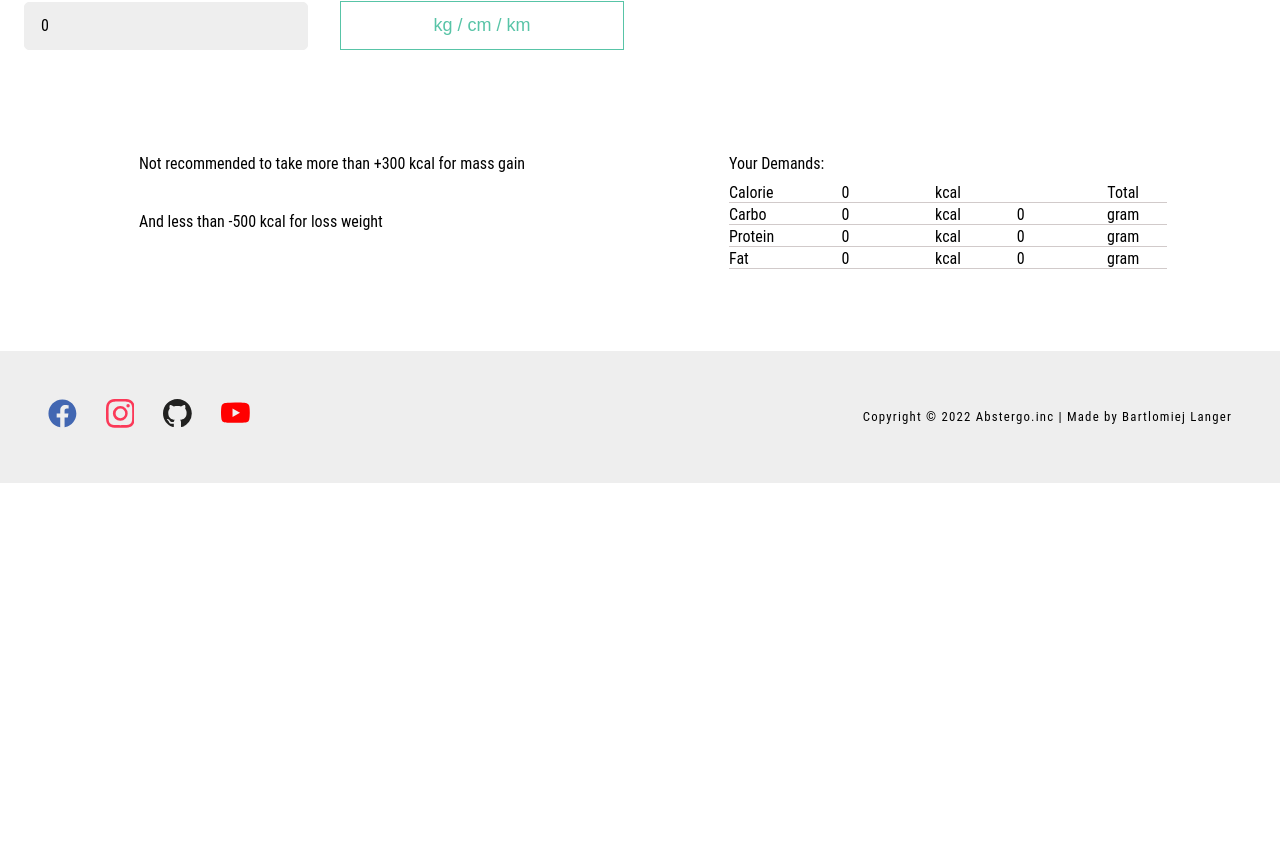
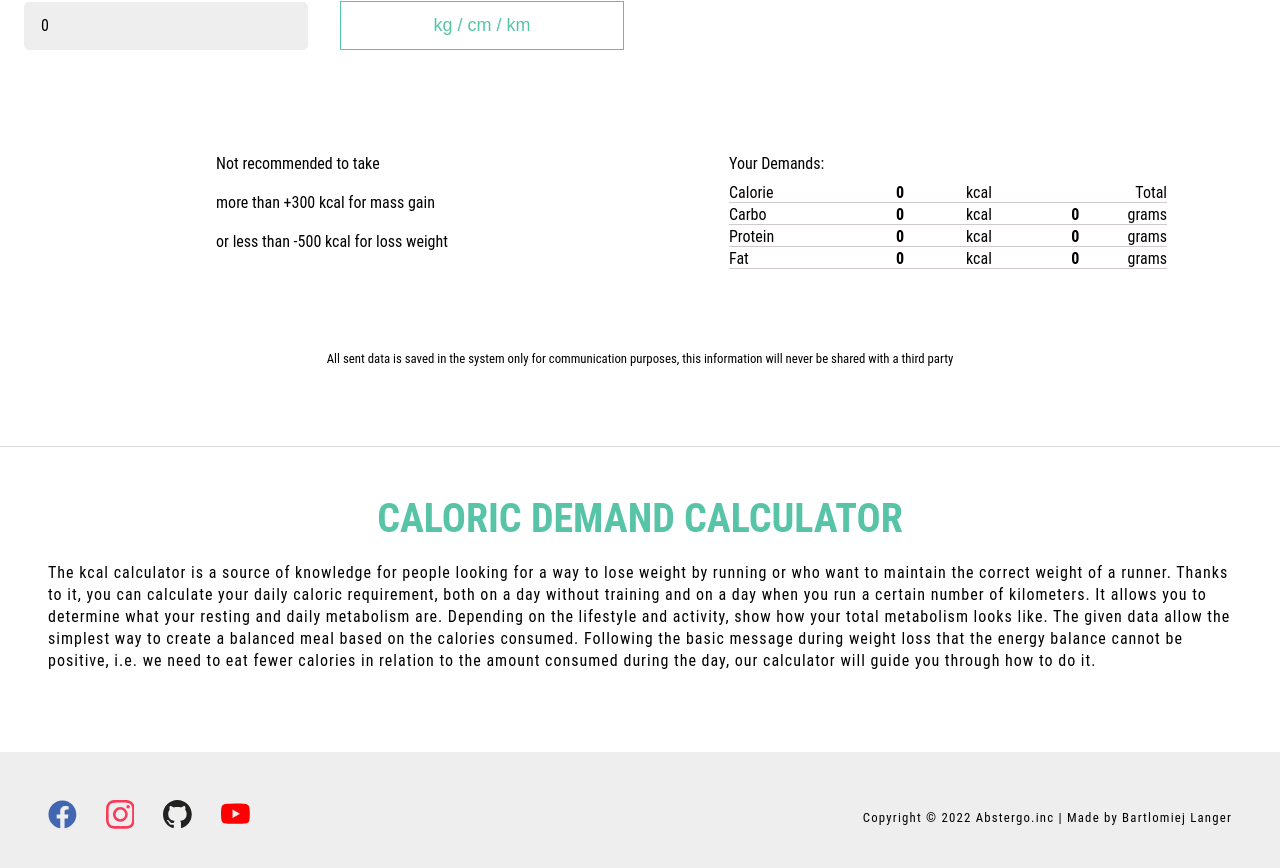
Before and after one commit to CalvinLanger/Caloric-Demand-Calculator, a React (Create React App) app: page / in a window 1280 px wide. Shown: the part 845-1713 px from the top of the page. Before the commit the page ends 1328 px from the top, so only its background shows below. Built offline with nearby package versions, Linux system fonts and the light colour scheme.

Commit message:
Rebuild logic && fix metric

```diff
--- a/package.json
+++ b/package.json
@@ -1,6 +1,6 @@
 {
   "name": "caloric-demand-calculator",
-  "version": "0.1.1",
+  "version": "0.1.2",
   "homepage": "https://CalvinLanger.io/Caloric-Demand-Calculator",
   "private": true,
   "dependencies": {
--- a/src/App.css
+++ b/src/App.css
@@ -5,6 +5,8 @@
   --darker-grey: #e1dede;
 
   --light-green: #58C4A7;
+
+  --youtube-color: #FF0000;
 }
 
 ::placeholder { /* Chrome, Firefox, Opera, Safari 10.1+ */
@@ -56,6 +58,7 @@ body {
   width: 100%;
 }
 
+
 /* WELCOME SUBTITLE */
 .subtitle p{
   padding: 10rem;
@@ -64,6 +67,7 @@ body {
   border-bottom: 1px solid var(--medium-grey);
   letter-spacing: 0.5px;
 }
+
 
 /* SECTION DATA-INPUT */
 .section-data {
@@ -118,9 +122,10 @@ input {
 
 button{
   background-color: #fff;
-  border: 1px solid #58C4A7;
-  color: #58C4A7;
+  border: 1px solid var(--light-green);
+  color: var(--light-green);
 }
+
 
 /* MACROELEMENTS OUTPUT */
 .section-macro {
@@ -140,48 +145,8 @@ button{
   justify-content: center;
 }
 
-
-
-
-
-
-
-.data-info{
-  text-align: center;
-  font-size: 0.8rem
-}
-
-.content-info{
-  display: flex;
-  flex-direction: column;
-}
-
-.content-info h1{
-  text-align: center;
-  margin-bottom: 3rem;
-  color: #58C4A7;
-  font-weight: 500;
-  font-size: 2.6rem;
-}
-
-.content-info p{
-letter-spacing: 0.2px;
-line-height: 1.6rem;
-}
-
-.content-info,
-.data-info{
-  margin: 7rem 0;
-}
-
 .table-title{
   margin-bottom: 10px;
-}
-
-.makro-table{
-  display: grid;
-  grid-template-columns: repeat(3, 1fr);
-  justify-items: center;
 }
 
 .table-section{
@@ -193,11 +158,38 @@ line-height: 1.6rem;
 }
 
 .table-equation{
-  margin: 0 25px;
+  font-weight: bold;
 }
 
+.table-equation,
 .table-unit{
+  text-align: end;
+}
+
+.data-info{
   text-align: center;
+  font-size: 0.8rem
+}
+
+
+/* SECTION INFO */
+.section-info {
+  display: grid;
+  gap: 20px;
+  padding: 3rem 3rem 5rem;
+  border-top: 1px solid var(--medium-grey);
+  margin-top: 5rem;
+}
+
+.section-info h1 {
+  text-align: center;
+  font-size: 2.5rem;
+  color: var(--light-green)
+}
+
+.section-info p {
+  letter-spacing: 1px;
+  line-height: 22px;
 }
 
 
@@ -233,7 +225,7 @@ line-height: 1.6rem;
 }
 
 .youtube-icon{
-  color: #FF0000;
+  color: var(--youtube-color);
 }
 
 .facebook-icon,
--- a/src/App.js
+++ b/src/App.js
@@ -12,28 +12,18 @@ import WorkPerformed from './components/WorkPerformed';
 
 function App() {
 
-  let restingMetabolism, dailyMetabolism, totalMetabolism, totalMetabolismGain, totalMetabolismLoose;
+  let restingMetabolism, dailyMetabolism, totalMetabolism;
   let totalCarbo, totalProtein, totalFat, totalCarboInGrams, totalProteinInGrams, totalFatInGrams;
-  let totalCarboGain, totalProteinGain, totalFatGain, totalCarboInGramsGain, totalProteinInGramsGain, totalFatInGramsGain;
-  let totalCarboLoose, totalProteinLoose, totalFatLoose, totalCarboInGramsLoose, totalProteinInGramsLoose, totalFatInGramsLoose;
-  let currentWeight, currentHeight;
 
-  // Calories in macroelemets
-  const protein = 4;
-  const carbo = 4;
-  const fat = 9;
+  // USE STATE ELEMENTS
 
   const [selectedGender, setSelectedGender] = useState('male');
   const [weight, setWeight] = useState('');
   const [height, setHeight] = useState('');
   const [age, setAge] = useState('');
-  const [activity, setActivity] = useState('lightly-active"');
+  const [activity, setActivity] = useState('lightly-active');
   const [dailySteps, setDailySteps] = useState('');
   const [metric, setMetric] = useState(true);
-
-  // Metrics unit
-  let lbs = weight * 2.205;
-  let feet = height / 30.48;
 
   function handleGenderChange(gender) {
     setSelectedGender(gender);
@@ -63,8 +53,8 @@ function App() {
     setAge(event.target.value);
   }
 
-  function handleSelectedActivity(event) {
-    setActivity(activity);
+  function handleSelectedActivity(selectedActivity) {
+    setActivity(selectedActivity);
   }
 
   function handleSteps(event) {
@@ -75,70 +65,71 @@ function App() {
     setMetric(!metric);
   }
 
-  function preventNegativeValue() {
-    if (totalMetabolismLoose <= 0 || totalCarboLoose <= 0 || totalProteinLoose <= 0 || totalFatLoose <= 0) {
-      totalCarboLoose = 0;
-      totalCarboInGramsLoose = 0;
-      totalProteinLoose = 0;
-      totalProteinInGramsLoose = 0;
-      totalFatLoose = 0;
-      totalFatInGramsLoose = 0;
-      totalMetabolismLoose = 0;
-    }
-  }
-
+  // PREVENT SHOW ANY CONTENT WITHOUT INPUT DATA!
   function inputValueEmpty() {
     if (weight === '' || height === '' || age === '') {
-      restingMetabolism = dailyMetabolism = totalMetabolism = totalMetabolismGain = totalMetabolismLoose = 0;
-      totalCarbo = totalProtein = totalFat = totalCarboInGrams = totalProteinInGrams = totalFatInGrams = 0;
-      totalCarboGain = totalProteinGain = totalFatGain = totalCarboInGramsGain = totalProteinInGramsGain = totalFatInGramsGain = 0;
+      restingMetabolism = dailyMetabolism = totalMetabolism = 0;
+      totalCarbo = totalProtein = totalFat = 0;
+      totalCarboInGrams = totalProteinInGrams = totalFatInGrams = 0;
     }
   }
 
   // BASAL BMR FOR WOMAN AND MAN
 
+  let currentWeight, currentHeight;
+
   let weightHint = "kg";
   let heightHint = "cm";
   let distanceHint = "km";
+  let distance = 100;
 
   if (metric === true) {
     currentWeight = weight;
     currentHeight = height;
   } else {
-    currentWeight = lbs;
-    currentHeight = feet;
+    currentWeight = weight * 0.453592;
+    currentHeight = height * 30.48;
     weightHint = "lbs";
     heightHint = "feet";
     distanceHint = "miles";
+    distance = 150;
   }
 
   let men_BMR = 88.362 + (13.397 * currentWeight) + (4.799 * currentHeight) - (5.677 * age);
   let woman_BMR = 447.593 + (9.247 * weight) + (3.098 * height) - (4.330 * age);
 
-  // LEVEL OF ACTIVITY
+  // LEVEL OF ACTIVITY AND DAILY STEPS
   function handleActiveMetabolism(dailySteps) {
-    dailySteps = dailySteps * 0.04;
+
+    let steps = dailySteps * distance;
+
     if (activity === "lightly-active") {
       dailyMetabolism = restingMetabolism * 1.2;
-      totalMetabolism = dailyMetabolism + dailySteps;
+      totalMetabolism = dailyMetabolism + steps;
     } else if (activity === "moderately-active") {
+      dailyMetabolism = restingMetabolism * 1.3;
+      totalMetabolism = dailyMetabolism + steps;
+    } else if (activity === "very-active") {
       dailyMetabolism = restingMetabolism * 1.4;
-      totalMetabolism = dailyMetabolism + dailySteps;
-    } else if (activity === "very-active") {
-      dailyMetabolism = restingMetabolism * 1.6;
-      totalMetabolism = dailyMetabolism + dailySteps;
+      totalMetabolism = dailyMetabolism + steps;
     } else if (activity === "extra-active") {
-      dailyMetabolism = restingMetabolism * 1.8;
-      totalMetabolism = dailyMetabolism + dailySteps;
+      dailyMetabolism = restingMetabolism * 1.5;
+      totalMetabolism = dailyMetabolism + steps;
     }
+
+    // ROUNDED CALCULATION RESULTS
+    restingMetabolism = Math.round(restingMetabolism);
     dailyMetabolism = Math.round(dailyMetabolism);
-    restingMetabolism = Math.round(restingMetabolism);
     totalMetabolism = Math.round(totalMetabolism);
-    totalMetabolismGain = Math.round(totalMetabolism + 300);
-    totalMetabolismLoose = Math.round(totalMetabolism - 500);
+
   }
 
   function calcMacro() {
+
+    let carbo = 4;
+    let protein = 4;
+    let fat = 9;
+
     totalCarbo = Math.round((totalMetabolism * 0.5));
     totalCarboInGrams = Math.round(totalCarbo / carbo);
 
@@ -148,23 +139,6 @@ function App() {
     totalFat = Math.round((totalMetabolism * 0.25));
     totalFatInGrams = Math.round(totalProtein / fat);
 
-    totalCarboGain = Math.round((totalMetabolismGain * 0.5));
-    totalCarboInGramsGain = Math.round(totalCarboGain / carbo);
-
-    totalProteinGain = Math.round((totalMetabolismGain * 0.25));
-    totalProteinInGramsGain = Math.round(totalProteinGain / protein);
-
-    totalFatGain = Math.round((totalMetabolismGain * 0.25));
-    totalFatInGramsGain = Math.round(totalProteinGain / fat);
-
-    totalCarboLoose = Math.round((totalMetabolismLoose * 0.5));
-    totalCarboInGramsLoose = Math.round(totalCarboLoose / carbo);
-
-    totalProteinLoose = Math.round((totalMetabolismLoose * 0.25));
-    totalProteinInGramsLoose = Math.round(totalProteinLoose / protein);
-
-    totalFatLoose = Math.round((totalMetabolismLoose * 0.25));
-    totalFatInGramsLoose = Math.round(totalProteinLoose / fat);
   }
 
   if (selectedGender === "male") {
@@ -173,14 +147,12 @@ function App() {
     handleActiveMetabolism(dailySteps);
     calcMacro();
     inputValueEmpty();
-    preventNegativeValue();
   } else if (selectedGender === "female") {
     restingMetabolism = woman_BMR;
     totalMetabolism = restingMetabolism;
     handleActiveMetabolism(dailySteps);
     calcMacro();
     inputValueEmpty();
-    preventNegativeValue();
   }
 
 
@@ -230,8 +202,9 @@ function App() {
 
         {/* MACROELEMENTS HINT'S */}
         <div className='macro-col-1'>
-          <p>Not recommended to take more than +300 kcal for mass gain</p>
-          <p>And less than -500 kcal for loss weight</p>
+          <p>Not recommended to take</p>
+          <p>more than +300 kcal for mass gain</p>
+          <p>or less than -500 kcal for loss weight</p>
 
         </div>
 
@@ -250,37 +223,11 @@ function App() {
 
       </div>
 
+      <p className='data-info'>All sent data is saved in the system only for communication purposes, this information will never be shared with a third party</p>
 
-      {/* <div className='makro-table'>
-        <MacroDemand
-          titleName="Gain weight"
-          totalKcal={totalMetabolismGain}
-          carboKcal={totalCarboGain}
-          carboGrams={totalCarboInGramsGain}
-          proteinKcal={totalProteinGain}
-          proteinGrams={totalProteinInGramsGain}
-          fatKcal={totalFatGain}
-          fatGrams={totalFatInGramsGain} />
-        <MacroDemand titleName="Keep weight"
-          totalKcal={totalMetabolism}
-          carboKcal={totalCarbo}
-          carboGrams={totalCarboInGrams}
-          proteinKcal={totalProtein}
-          proteinGrams={totalProteinInGrams}
-          fatKcal={totalFat}
-          fatGrams={totalFatInGrams} />
-        <MacroDemand titleName="Loose weight"
-          totalKcal={totalMetabolismLoose}
-          carboKcal={totalCarboLoose}
-          carboGrams={totalCarboInGramsLoose}
-          proteinKcal={totalProteinLoose}
-          proteinGrams={totalProteinInGramsLoose}
-          fatKcal={totalFatLoose}
-          fatGrams={totalFatInGramsLoose} />
-      </div> */}
-      {/* <p className='data-info'>All sent data is saved in the system only for communication purposes, this information will never be shared with a third party</p> */}
+      {/* SECTION INFO */}
+      <div className='section-info'>
 
-      {/* <div className='content-info'>
         <h1>CALORIC DEMAND CALCULATOR</h1>
         <p>
           The kcal calculator is a source of knowledge for people looking for a way to lose weight by running or who want to maintain the correct weight of a runner.
@@ -289,8 +236,10 @@ function App() {
           The given data allow the simplest way to create a balanced meal based on the calories consumed. Following the basic message during weight loss that the energy balance cannot be positive,
           i.e. we need to eat fewer calories in relation to the amount consumed during the day, our calculator will guide you through how to do it.
         </p>
-      </div> */}
 
+      </div>
+
+      {/* FOOTER */}
       <Footer />
     </div >
   );
--- a/src/components/MacroDemand.js
+++ b/src/components/MacroDemand.js
@@ -3,7 +3,9 @@ import React from 'react';
 function MacroDemand(props) {
     return (
         <div className='grid'>
+
             <div className='table-title'>{props.titleName}</div>
+
             <div className='table-section'>
                 <div className='table-id'>Calorie</div>
                 <div className='table-equation'>{props.totalKcal}</div>
@@ -11,25 +13,31 @@ function MacroDemand(props) {
                 <div className="hidden"></div>
                 <div className='table-unit'>Total</div>
             </div>
+
             <div className='table-section'>
                 <div className='table-id'>Carbo</div>
                 <div className='table-equation'>{props.carboKcal}</div>
                 <div className='table-unit'>kcal</div>
                 <div className='table-equation'>{props.carboGrams}</div>
-                <div className='table-unit'>gram</div>
-            </div> <div className='table-section'>
+                <div className='table-unit'>grams</div>
+            </div>
+
+            <div className='table-section'>
                 <div className='table-id'>Protein</div>
                 <div className='table-equation'>{props.proteinKcal}</div>
                 <div className='table-unit'>kcal</div>
                 <div className='table-equation'>{props.proteinGrams}</div>
-                <div className='table-unit'>gram</div>
-            </div> <div className='table-section'>
+                <div className='table-unit'>grams</div>
+            </div>
+
+            <div className='table-section'>
                 <div className='table-id'>Fat</div>
                 <div className='table-equation'>{props.fatKcal}</div>
                 <div className='table-unit'>kcal</div>
                 <div className='table-equation'>{props.fatGrams}</div>
-                <div className='table-unit'>gram</div>
+                <div className='table-unit'>grams</div>
             </div>
+
         </div>
     );
 }
```
